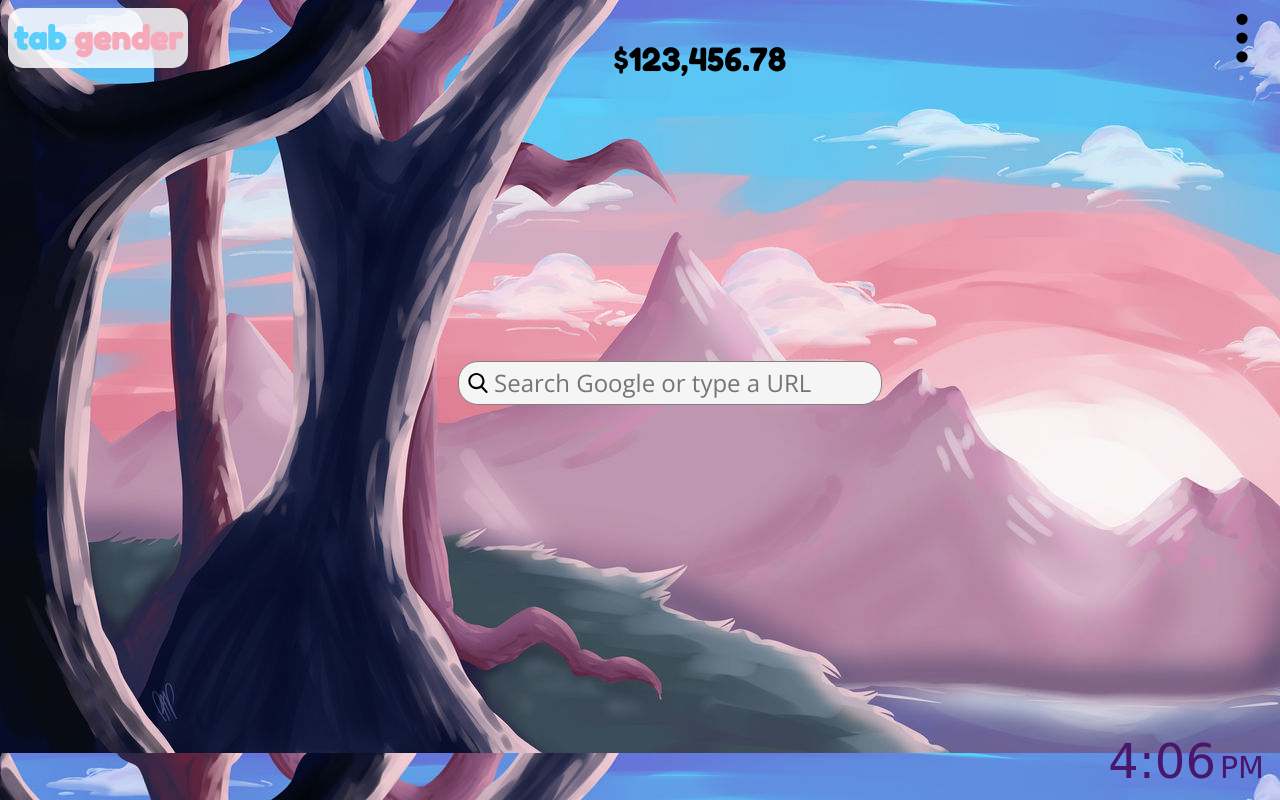
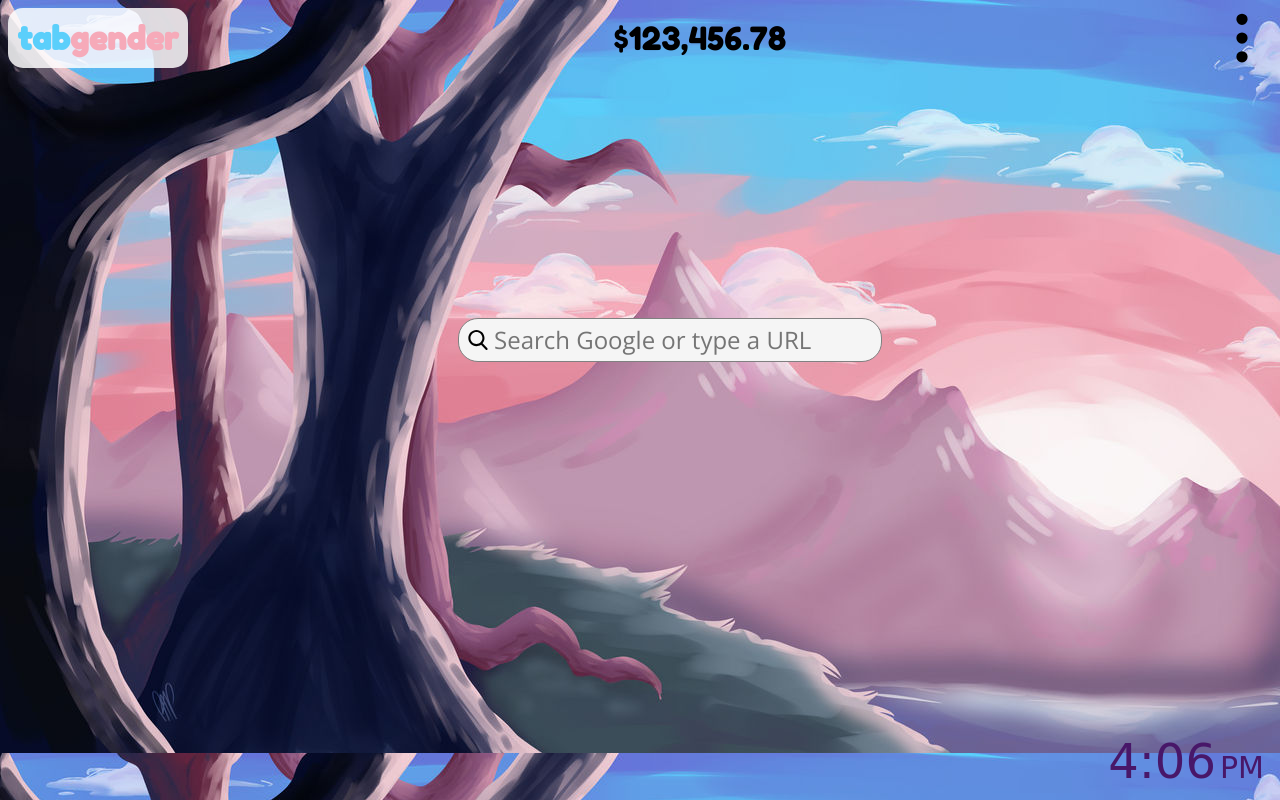
Before and after one commit to tabgender/tabgender.github.io, a plain HTML site: page index.html in a window 1280 px wide. Drawn offline with nearby package versions, Linux system fonts and the light colour scheme.

Commit message:
Fixed dropdown and centered all items in the header.

```diff
--- a/index.html
+++ b/index.html
@@ -25,8 +25,7 @@
   <div class="flex-container">
     <span id="header">
       <h1>
-        <tab>tab</tab>
-        <gender>gender</gender>
+        <tab>tab</tab><gender>gender</gender>
       </h1>
     </span>
 
@@ -34,17 +33,18 @@
       <p>$123,456.78</p>
     </span>
 
-    <div class="dropdown">
+    <div class="dropdown" style="align-self:flex-end">
       <button onclick="dropInfo()" class="dropbtn">
         <img onclick="dropInfo()" width=60px height=60px src="resources/three-dots.svg" class="settings-svg">
       </button>
+
+      <div id="myDropdown" class="dropdown-content">
+        <a href="#">Hello</a>
+        <a href="#">Hello</a>
+        <a href="#">Hello</a>
+      </div>
     </div>
 
-    <div id="myDropdown" class="dropdown-content">
-      <a href="#">Hello</a>
-      <a href="#">Hello</a>
-      <a href="#">Hello</a>
-    </div>
   </div>
 
   <div class="clock">
@@ -64,6 +64,10 @@
 
 
   </div>
+
+
+
+
   <script src="script.js"></script>
 </body>
 
--- a/style.css
+++ b/style.css
@@ -8,6 +8,9 @@ body {
 .flex-container {
   display:flex;
   justify-content: space-between;
+  align-items:center;
+
+
 }
 
 #header {
@@ -15,7 +18,7 @@ body {
   width: 180px;
   height: 60px;
   border-radius: 15px 15px 15px 15px;
-  display: inline-flex;
+  display:inline-flex;
   align-items: center;
   justify-content: center;
 }
@@ -37,7 +40,11 @@ gender {
 
 #funds-raised {
   font-size: 2em;
-  display: inline-block;
+  height:60px;
+  display: inline-flex;
+
+  display:inline-flex;
+  align-items:center;
 }
 
 .wrapper {
```
